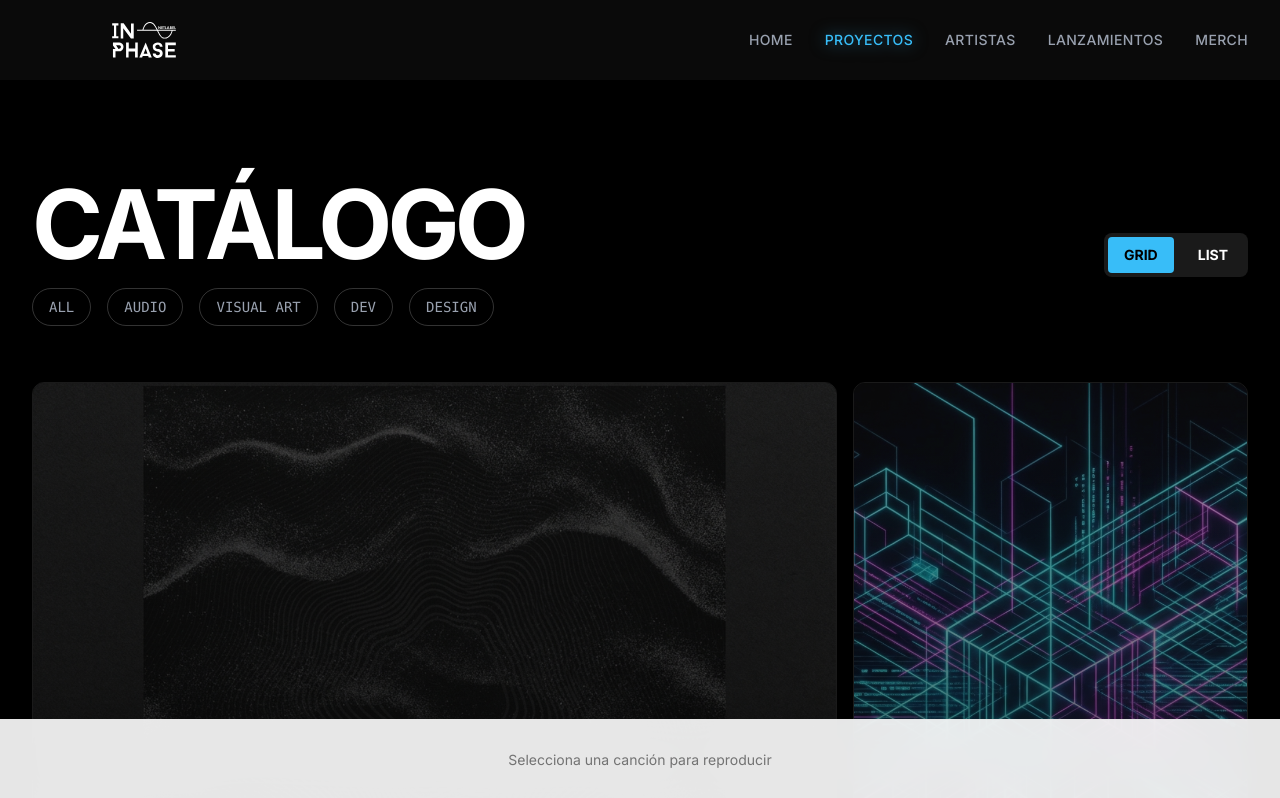
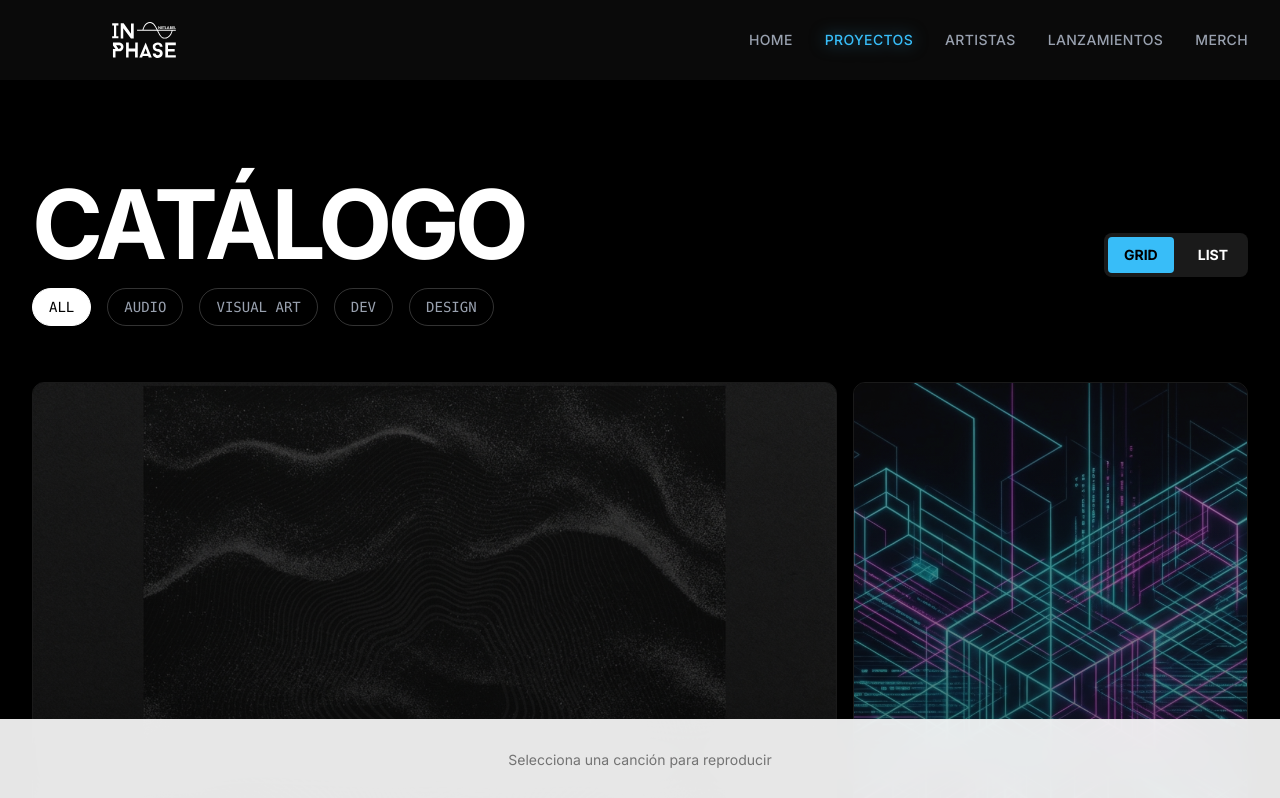
Before and after one commit to JvRcRiCrI13/in-phase-netlabel, a Next.js app: page /catalogo in a window 1280 px wide. Shown: the top 798 px of the page. Built offline with nearby package versions, Linux system fonts and the light colour scheme.

Commit message:
fix: resolve typescript error in CatalogClient by passing props to ProjectFilter

```diff
--- a/src/components/templates/CatalogClient.tsx
+++ b/src/components/templates/CatalogClient.tsx
@@ -7,18 +7,6 @@ import ProjectFilter from '@/components/molecules/ProjectFilter';
 import ViewToggle from '@/components/molecules/ViewToggle';
 import { ProjectCategory, Project } from '@/types/projects';
 import { motion, AnimatePresence } from 'framer-motion';
-
-export const ProjectFilterContext = React.createContext<{
-    selectedCategory: ProjectCategory | 'All';
-    setSelectedCategory: (category: ProjectCategory | 'All') => void;
-}>({
-    selectedCategory: 'All',
-    setSelectedCategory: () => { },
-});
-
-interface CatalogClientProps {
-    initialProjects: Project[];
-}
 
 export default function CatalogClient({ initialProjects }: CatalogClientProps) {
     const [viewMode, setViewMode] = useState<'grid' | 'list'>('grid');
@@ -30,7 +18,6 @@ export default function CatalogClient({ initialProjects }: CatalogClientProps) {
     }, [selectedCategory, initialProjects]);
 
     return (
-        <ProjectFilterContext.Provider value={{ selectedCategory, setSelectedCategory }}>
         <div className="min-h-screen bg-black text-white pt-24 pb-20 px-4 md:px-8">
             <div className="max-w-7xl mx-auto">
                 {/* Header Controls */}
@@ -39,7 +26,10 @@ export default function CatalogClient({ initialProjects }: CatalogClientProps) {
                         <h1 className="text-6xl md:text-8xl font-bold tracking-tighter mb-4">
                             CATÁLOGO
                         </h1>
-                            <ProjectFilter />
+                        <ProjectFilter
+                            activeCategory={selectedCategory}
+                            onSelectCategory={setSelectedCategory}
+                        />
                     </div>
                     <ViewToggle viewMode={viewMode} setViewMode={setViewMode} />
                 </div>
@@ -62,6 +52,5 @@ export default function CatalogClient({ initialProjects }: CatalogClientProps) {
                 </AnimatePresence>
             </div>
         </div>
-        </ProjectFilterContext.Provider>
     );
 }
```
Lines whose indentation alone changed are shown as unchanged.
